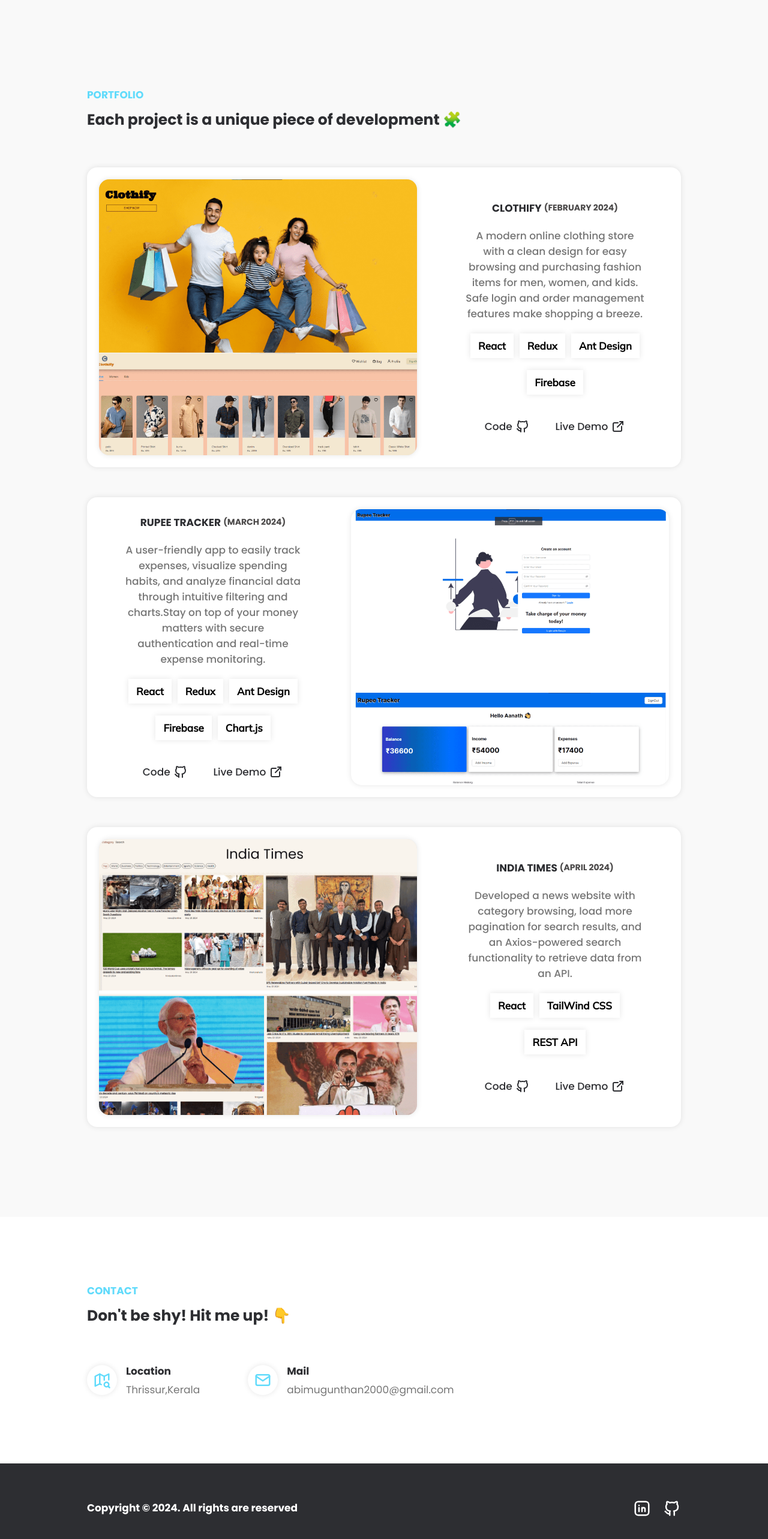
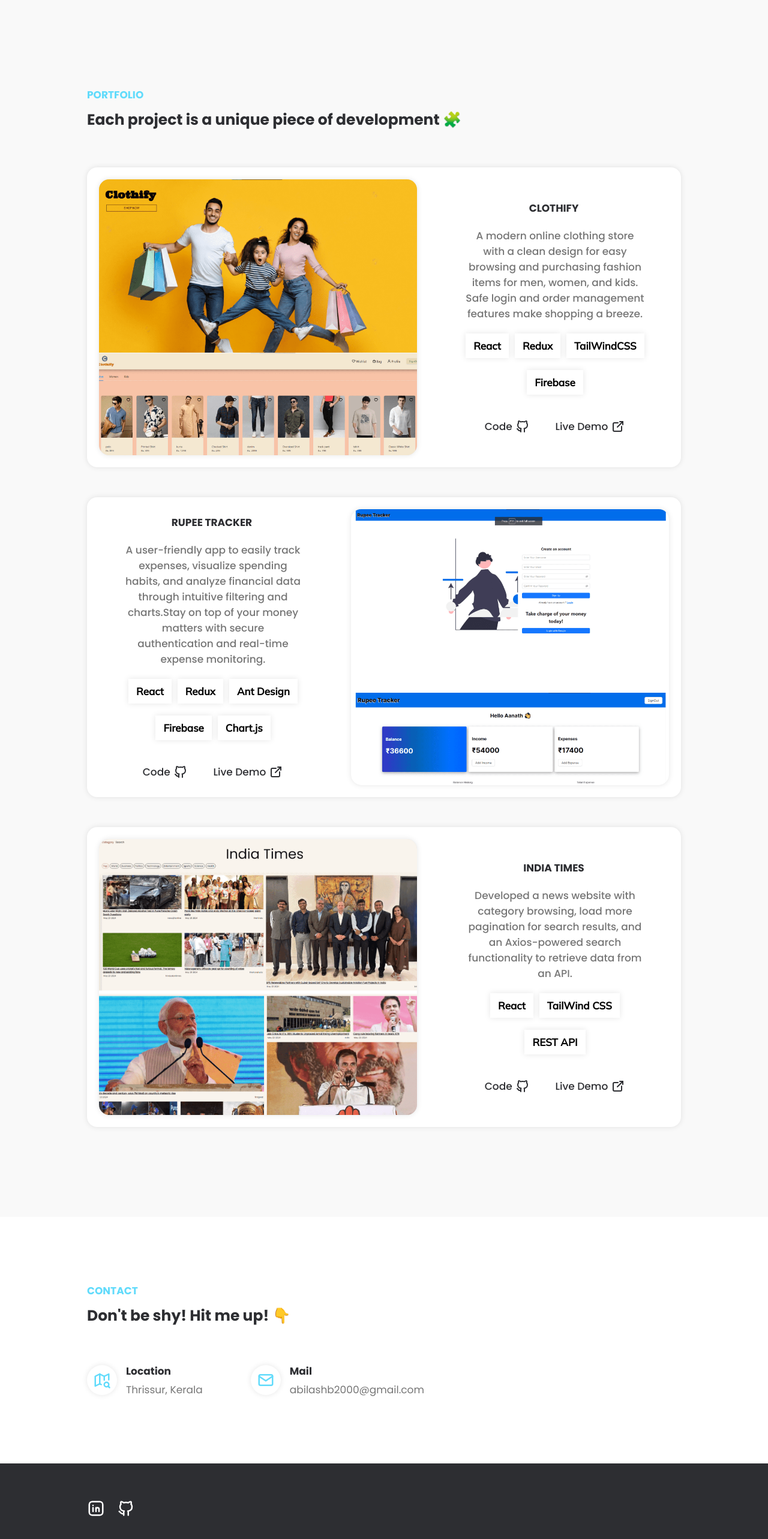
Before and after one commit to AbiScripter/abilash-mugunthan-portfolio, a React (Create React App) app: page / in a window 1280 px wide. Shown: the part 1544-4110 px from the top of the page at 60% size. Built offline with nearby package versions, Linux system fonts and the light colour scheme.

Commit message:
updated links

```diff
--- a/src/components/Contact.jsx
+++ b/src/components/Contact.jsx
@@ -17,7 +17,7 @@
                 </span>
                 <div className="contact__info">
                   <h3>Location</h3>
-                  <p>Thrissur,Kerala</p>
+                  <p>Thrissur, Kerala</p>
                 </div>
               </div>
 
@@ -27,8 +27,8 @@
                 </span>
                 <div className="contact__info">
                   <h3>Mail</h3>
-                  <a href="mailto:abimugunthan2000@gmail.com">
-                    abimugunthan2000@gmail.com
+                  <a href="mailto:abilashb2000@gmail@gmail.com">
+                    abilashb2000@gmail.com
                   </a>
                 </div>
               </div>
--- a/src/components/Footer.jsx
+++ b/src/components/Footer.jsx
@@ -6,9 +6,6 @@
       <footer>
         <div className="container">
           <div className="footerc">
-            <h3>
-              Copyright © {new Date().getFullYear()}. All rights are reserved
-            </h3>
             <div className="footerc__socials">
               <a
                 aria-label="linkedin"
--- a/src/components/Projects.jsx
+++ b/src/components/Projects.jsx
@@ -15,8 +15,8 @@
               <ProBox
                 title="Clothify"
                 img={Clothify}
-                date="(February 2024)"
-                techStack={["React", "Redux", "Ant Design", "Firebase"]}
+                // date="(February 2024)"
+                techStack={["React", "Redux", "TailWindCSS", "Firebase"]}
                 description="A modern online clothing store with a clean design for easy browsing and purchasing fashion items for men, women, and kids. Safe login and order management features make shopping a breeze."
                 code="https://github.com/AbiScripter/Clothify"
                 demo="https://clothify-topaz.vercel.app"
@@ -25,7 +25,7 @@
 
               <ProBox
                 title="Rupee Tracker"
-                date="(March 2024)"
+                // date="(March 2024)"
                 img={Rupee}
                 description="A user-friendly app to easily track expenses, visualize spending habits, and analyze financial data through intuitive filtering and charts.Stay on top of your money matters with secure authentication and real-time expense monitoring."
                 techStack={[
@@ -43,7 +43,7 @@
 
               <ProBox
                 title="India Times"
-                date="(April 2024)"
+                // date="(April 2024)"
                 img={Times}
                 description="Developed a news website with category browsing, load more pagination for search results, and an Axios-powered search functionality to retrieve data from an API."
                 techStack={["React", "TailWind CSS", "REST API"]}
```
